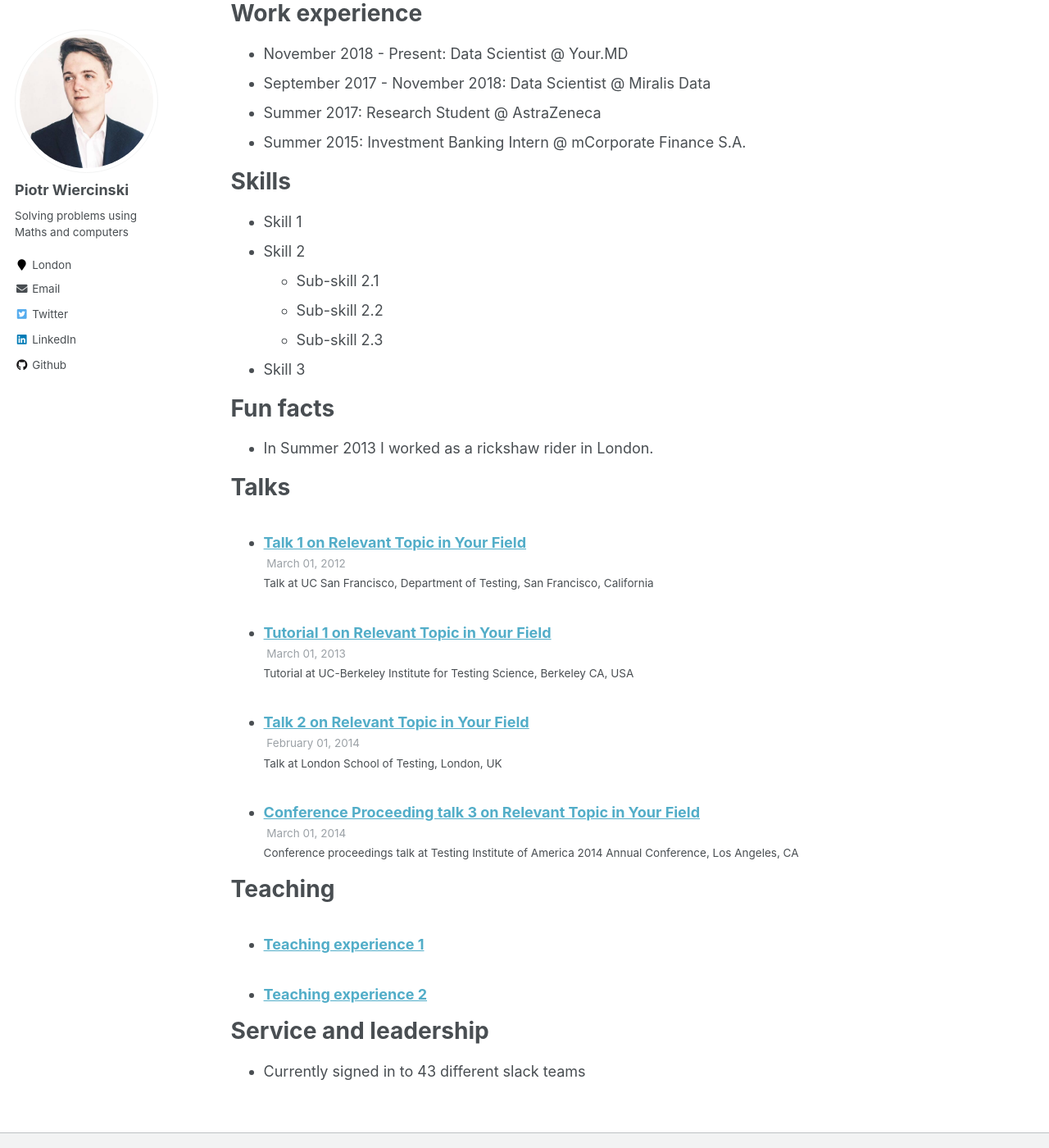
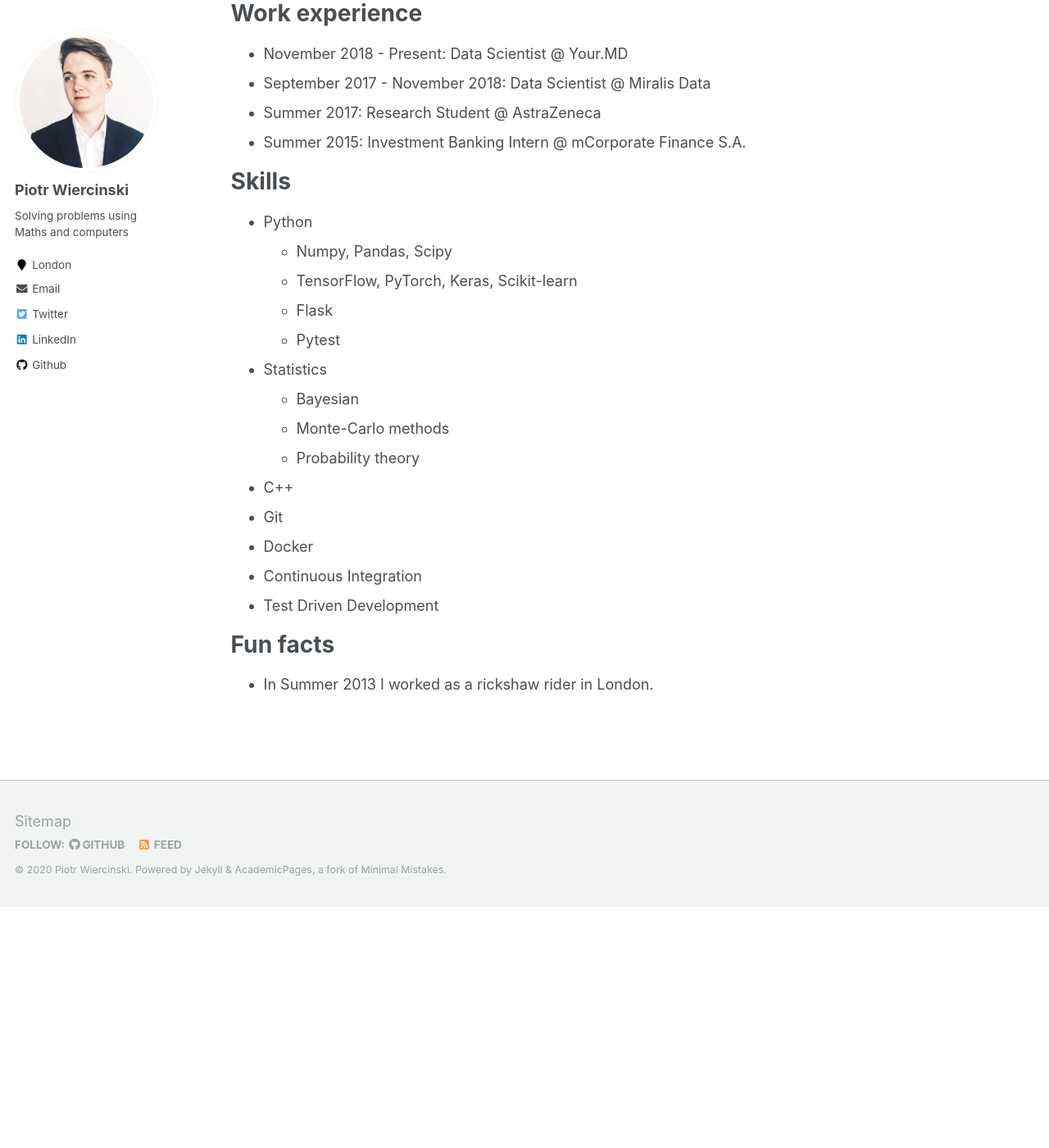
Before and after one commit to pwiercinski/piotrwiercinski.github.io, a Jekyll site: the page built from _pages/cv.md, in a window 1280 px wide and 1400 px high, scrolled down 293 px. Shown: the whole window at 82% size. Built offline with Jekyll 4.4.1, drawn with Linux system fonts in a browser that asks for light colours.

Commit message:
add skills, remove redundant sections

```diff
--- a/_pages/cv.md
+++ b/_pages/cv.md
@@ -23,29 +23,21 @@ Work experience
 
 Skills
 ======
-* Skill 1
-* Skill 2
-  * Sub-skill 2.1
-  * Sub-skill 2.2
-  * Sub-skill 2.3
-* Skill 3
+* Python
+  * Numpy, Pandas, Scipy
+  * TensorFlow, PyTorch, Keras, Scikit-learn
+  * Flask
+  * Pytest
+* Statistics
+  * Bayesian
+  * Monte-Carlo methods
+  * Probability theory
+* C++
+* Git
+* Docker
+* Continuous Integration
+* Test Driven Development
 
 Fun facts
 ======
 * In Summer 2013 I worked as a rickshaw rider in London.
-
-Talks
-======
-  <ul>{% for post in site.talks %}
-    {% include archive-single-talk-cv.html %}
-  {% endfor %}</ul>
-
-Teaching
-======
-  <ul>{% for post in site.teaching %}
-    {% include archive-single-cv.html %}
-  {% endfor %}</ul>
-
-Service and leadership
-======
-* Currently signed in to 43 different slack teams
```
